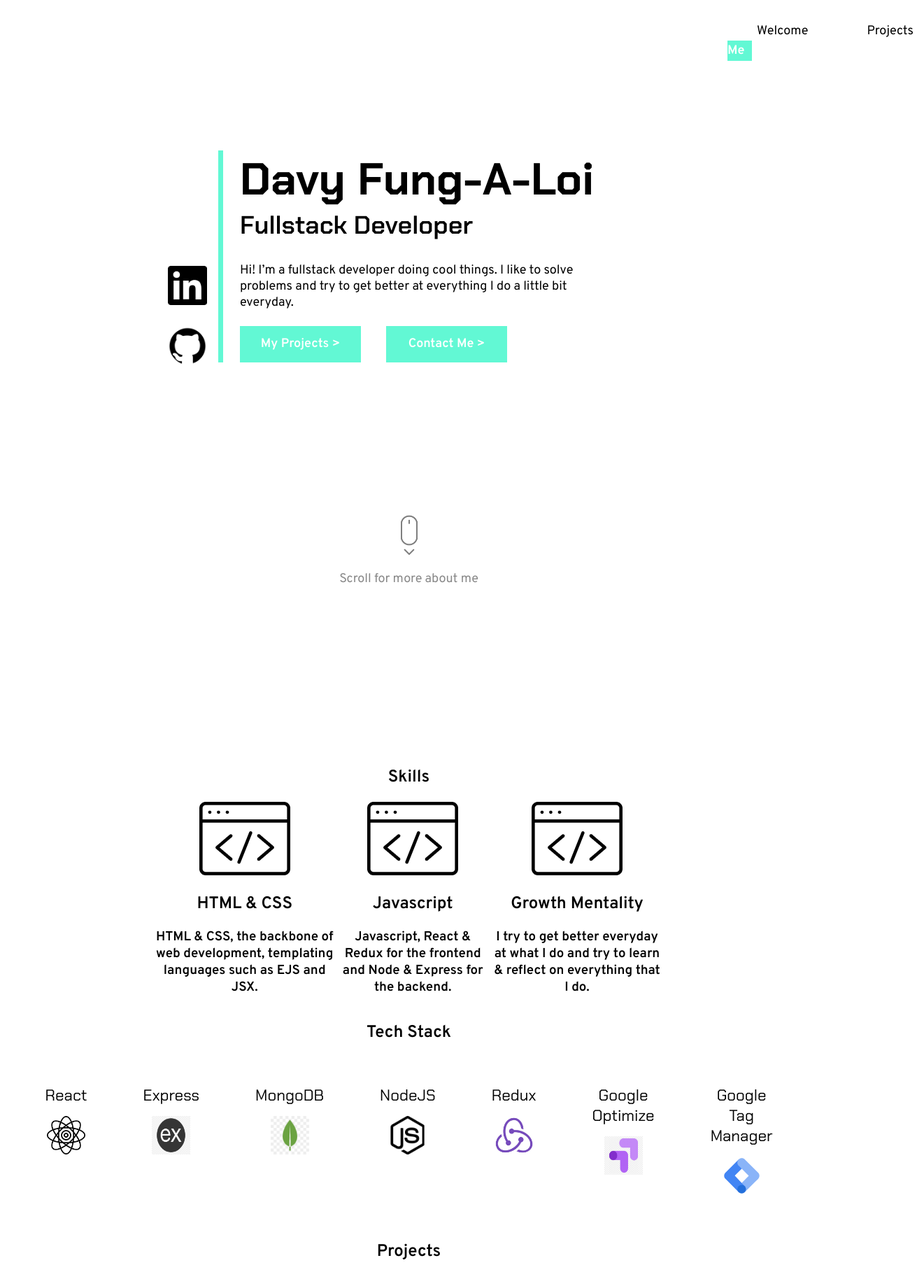
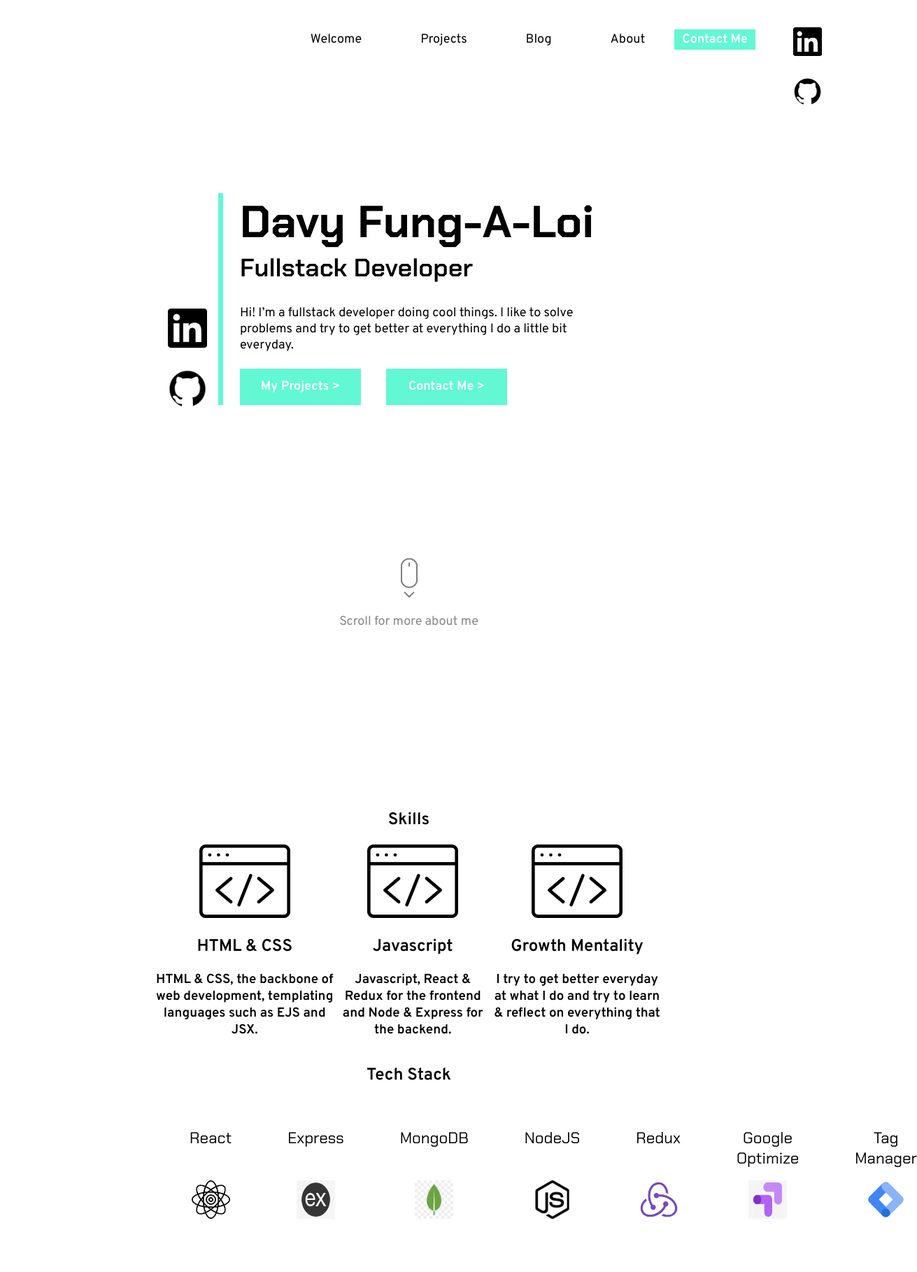
Before and after one commit to DavyFungALoi/PersonalWebsite, a React (Create React App) app: page / in a window 1280 px wide. Shown: the top 1818 px of the page at 70% size, 1311 px wide, since content can reach past the window. Built offline with nearby package versions, Linux system fonts and the light colour scheme.

Commit message:
changed a bit about the nav bar

```diff
--- a/src/App.js
+++ b/src/App.js
@@ -10,14 +10,13 @@ import PortFolioListScreen from "./Screens/PortFolioListScreen";
 function App() {
   return (
     <Router>
-      <Header></Header>
-      <div className="WebsiteWideContainer">
-        <div className="MainContainer">
-          <Route path="/" component={HomeScreen} exact />
-          <Route path="/blog" component={BlogListScreen} exact />
-          <Route path="/contact" component={ContactScreen} exact />
-          <Route path="/projects" component={PortFolioListScreen} exact />
-        </div>
+      <Header className='Header'></Header>
+
+      <div className="MainContainer">
+        <Route path="/" component={HomeScreen} exact />
+        <Route path="/blog" component={BlogListScreen} exact />
+        <Route path="/contact" component={ContactScreen} exact />
+        <Route path="/projects" component={PortFolioListScreen} exact />
       </div>
     </Router>
   );
--- a/src/Components/Header.js
+++ b/src/Components/Header.js
@@ -4,7 +4,6 @@ import LinkedinIcon from "../Images/LinkedinIcon.png";
 
 const Header = () => {
   return (
-    <div className="HeaderContainer">
     <div className="Header">
       <ul>
         <a className="active" href="/">
@@ -28,7 +27,6 @@ const Header = () => {
         </a>
       </div>
     </div>
-    </div>
   );
 };
 
--- a/src/Components/TechStack.js
+++ b/src/Components/TechStack.js
@@ -45,7 +45,7 @@ const TechStack = () => {
       id: 6,
     },
     {
-      name: "Google Tag Manager",
+      name: "Tag Manager",
       icon: GoogleTagManagerIcon,
       alt: "Google Tag Manager Icon",
       id: 7,
--- a/src/css/App.css
+++ b/src/css/App.css
@@ -10,14 +10,9 @@
   box-sizing: border-box;
 }
 
-.FooterContainer {
-  position: fixed;
-  left: 0;
-  bottom: 0;
-  width: 100%;
-  background-color: aqua;
-  color: white;
-  text-align: center;
+body {
+  margin: 0;
+  padding: 0;
 }
 
 .CTAContainer img {
--- a/src/css/componentsCss/header.css
+++ b/src/css/componentsCss/header.css
@@ -1,21 +1,12 @@
-.HeaderContainer {
+.Header {
   display: flex;
-  margin-left: 1000px;
-  margin-top: 15px;
-  position: fixed;
-  overflow: visible;
   height: 34px;
+  margin-top: 27px;
+  justify-content: flex-end;
   z-index: 1;
   top: 0;
 
-}
-
-.HeaderContainer a {
-  text-decoration: none;
-}
-
-.Header {
-  display: flex;
+  margin-right: 93px;
 }
 
 .Header ul a {
@@ -25,6 +16,7 @@
   line-height: 27.58px;
   color: black;
   margin: 42px;
+  text-decoration: none;
 }
 
 .Header a:hover {
--- a/src/css/componentsCss/techstack.css
+++ b/src/css/componentsCss/techstack.css
@@ -1,23 +1,25 @@
-
 .TechStack__Container {
   display: flex;
   margin: 10px;
-  justify-content: center;
+  align-items: center;
 }
 
 .TechStack__Container__Stack {
+  display: flex;
+  align-items: center;
+  flex-direction: column;
+  width: 125px;
+  height: 145px;
   margin: 40px;
-  text-align: center;
-
 }
 .TechStack__Container__Stack__Name {
- font-size: 1.4rem;
- font-family: Chakra Petch;
+  font-size: 1.4rem;
+  font-family: Chakra Petch;
+  height: 65px;
 }
-
 
 .TechStack__Container__Stack__Image {
   width: 55px;
   height: 55px;
-  margin-top: 15px;
+  margin-top: 10px;
 }
```
Lines whose indentation alone changed are shown as unchanged.
